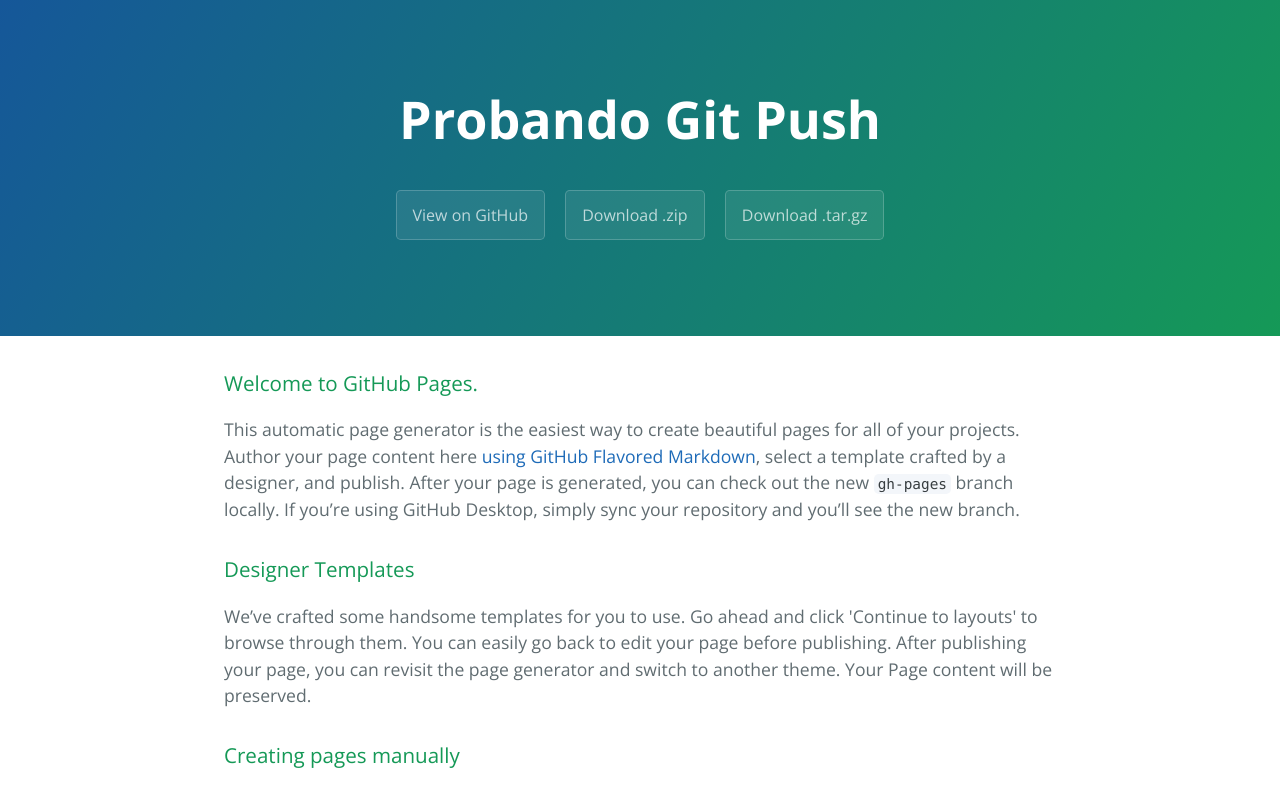
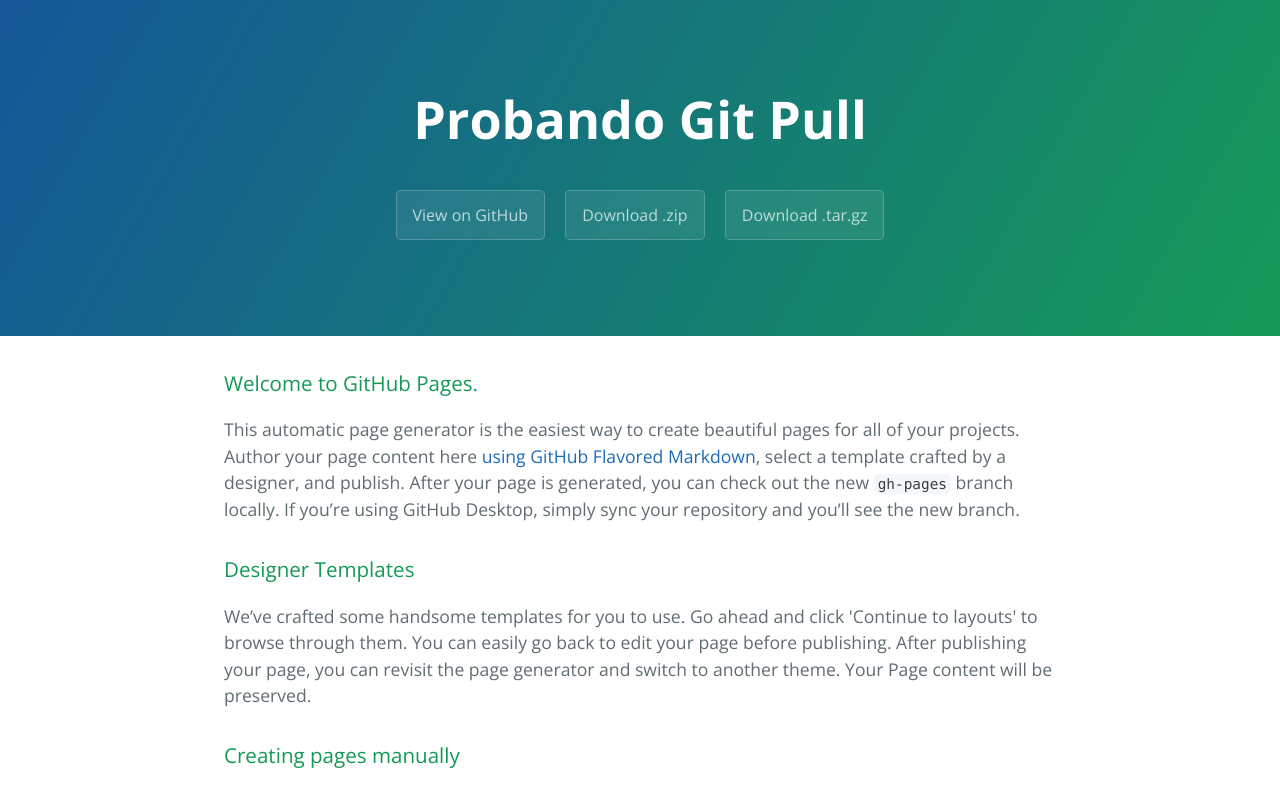
Before and after one commit to romanlezama/test, a plain HTML site: page index.html in a window 1280 px wide. Shown: the top 786 px of the page. Drawn offline with nearby package versions, Linux system fonts and the light colour scheme.

Commit message:
Prueba de pull
Modificado desde el repositorio remoto

```diff
--- a/index.html
+++ b/index.html
@@ -11,7 +11,7 @@
   </head>
   <body>
     <section class="page-header">
-      <h1 class="project-name">Probando Git Push</h1>
+      <h1 class="project-name">Probando Git Pull</h1>
       <h2 class="project-tagline"></h2>
       <a href="https://github.com/romanlezama/test" class="btn">View on GitHub</a>
       <a href="https://github.com/romanlezama/test/zipball/master" class="btn">Download .zip</a>
```
